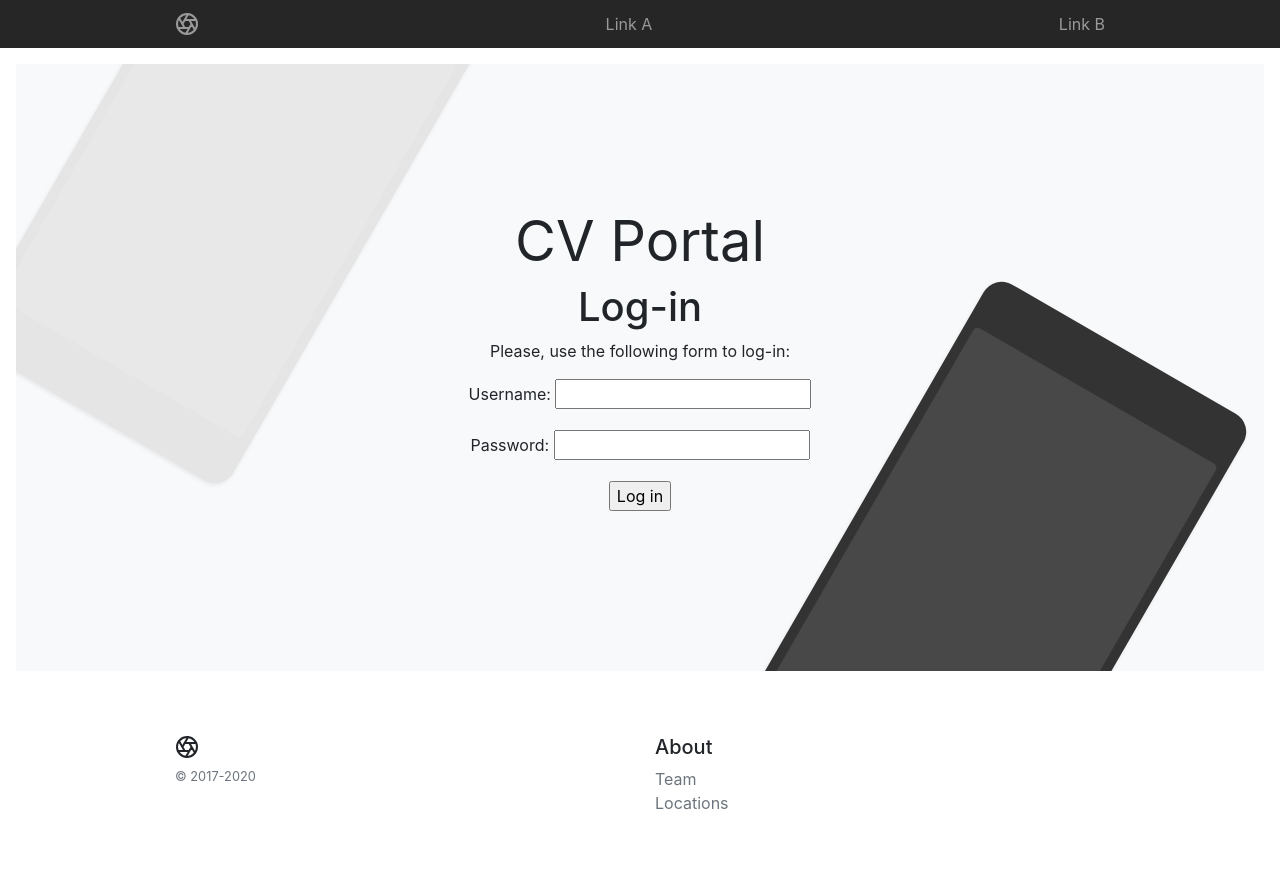
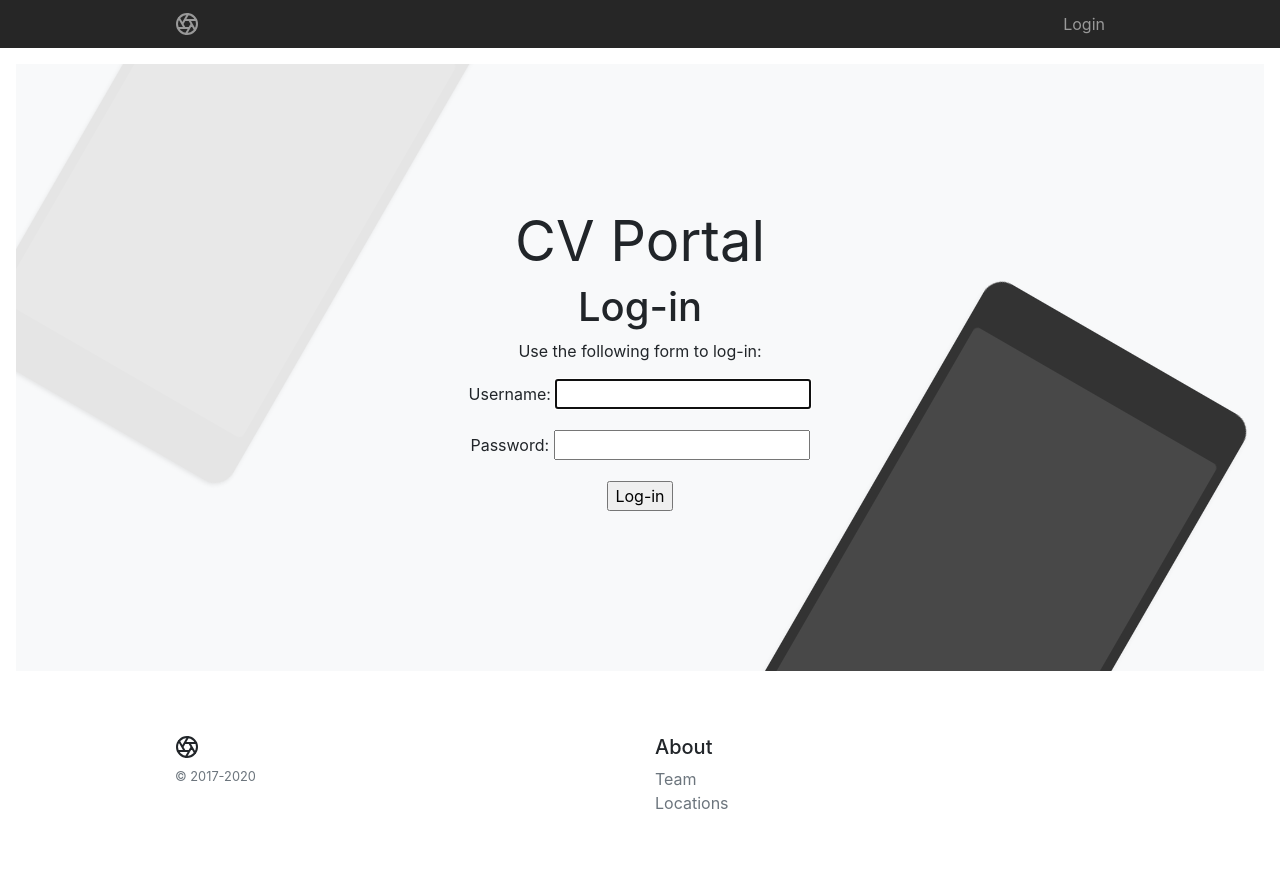
Before and after one commit to peergrammer/cvportal, a Django app: page /account/login/ in a window 1280 px wide. Run offline with Django 3.2, Linux system fonts and the light colour scheme; some libraries are stand-ins or nearby versions.

Commit message:
CVP-11 Logout functionality using the default Django view. Additional updates on the headers and html views.

```diff
--- /dev/null
+++ b/account/templates/account/panel.html
@@ -0,0 +1,6 @@
+{% extends "base.html" %}
+{% block title %} Dashboard Panel {% endblock %}
+{% block content %}
+<h1>Dashboard</h1>
+<p>Welcome to your dashboard.</p>
+{% endblock %}
--- a/account/templates/base.html
+++ b/account/templates/base.html
@@ -32,8 +32,12 @@
         <a class="py-2" href="#" aria-label="Product">
           <svg xmlns="http://www.w3.org/2000/svg" width="24" height="24" fill="none" stroke="currentColor" stroke-linecap="round" stroke-linejoin="round" stroke-width="2" class="d-block mx-auto" role="img" viewBox="0 0 24 24" focusable="false"><title>Product</title><circle cx="12" cy="12" r="10"/><path d="M14.31 8l5.74 9.94M9.69 8h11.48M7.38 12l5.74-9.94M9.69 16L3.95 6.06M14.31 16H2.83m13.79-4l-5.74 9.94"/></svg>
         </a>
-    <a class="py-2 d-none d-md-inline-block" href="#">Link A</a>
-    <a class="py-2 d-none d-md-inline-block" href="#">Link B</a>
+        {% if request.user.is_authenticated %}
+        <a class="py-2 d-none d-md-inline-block" href="{% url 'panel' %}">My Panel</a>
+        <a class="py-2 d-none d-md-inline-block" href="{% url 'logout' %}">Logout {{ request.user.first_name }}</a>
+        {% else %}
+        <a class="py-2 d-none d-md-inline-block" href="{% url 'login' %}">Login</a>
+        {% endif %}
       </div>
     </nav>
     <div class="position-relative overflow-hidden p-3 p-md-5 m-md-3 text-center bg-light">
--- /dev/null
+++ b/account/templates/registration/login.html
@@ -0,0 +1,19 @@
+{% extends "base.html" %}
+{% block title %} Log-in {% endblock %}
+{% block content %}  <h1>Log-in</h1>
+{% if form.errors %}
+    <p>      Your username and password didn't match.      Please try again.    </p>
+{% else %}
+    <p>Use the following form to log-in:</p>
+{% endif %}
+<div class="login-form">
+    <form action="{% url 'login' %}" method="post">
+        {{ form.as_p }}
+        {% csrf_token %}
+        <input type="hidden" name="next" value="{{ next }}" />
+        <p>
+            <input type="submit" value="Log-in"
+        ></p>
+    </form>
+</div>
+{% endblock %}
--- a/account/urls.py
+++ b/account/urls.py
@@ -1,6 +1,10 @@
 from django.urls import path
+from django.contrib.auth import views as auth_views
 from . import views
 urlpatterns = [
     #post views
-    path('login/', views.user_login, name='login'),
+    #path('login/', views.user_login, name='login'),
+    path('login/', auth_views.LoginView.as_view(), name='login'),
+    path('logout/', auth_views.LogoutView.as_view(), name='logout'),
+    path('', views.panel, name='panel'),
 ]
--- a/account/views.py
+++ b/account/views.py
@@ -2,6 +2,7 @@ from django.http import HttpResponse
 from django.shortcuts import render
 from django.contrib.auth import authenticate, login
 from .forms import LoginForm
+from django.contrib.auth.decorators import login_required
 
 def user_login(request):
     if request.method == 'POST':
@@ -20,3 +21,7 @@ def user_login(request):
         form = LoginForm()
 
     return render(request, 'account/login.html', {'form': form})
+
+@login_required
+def panel(request):
+    return render(request, 'account/panel.html', {'section': 'panel'})
--- a/cvportal/settings.py
+++ b/cvportal/settings.py
@@ -123,3 +123,7 @@ USE_TZ = True
 # https://docs.djangoproject.com/en/3.1/howto/static-files/
 
 STATIC_URL = '/static/'
+
+LOGIN_REDIRECT_URL = 'panel'
+LOGIN_URL = 'login'
+LOGOUT_URL = 'logout'
```
Also changed, not shown: account/templates/registration/logged_out.html (added, +8 -0 lines). Lines whose indentation alone changed are shown as unchanged.
